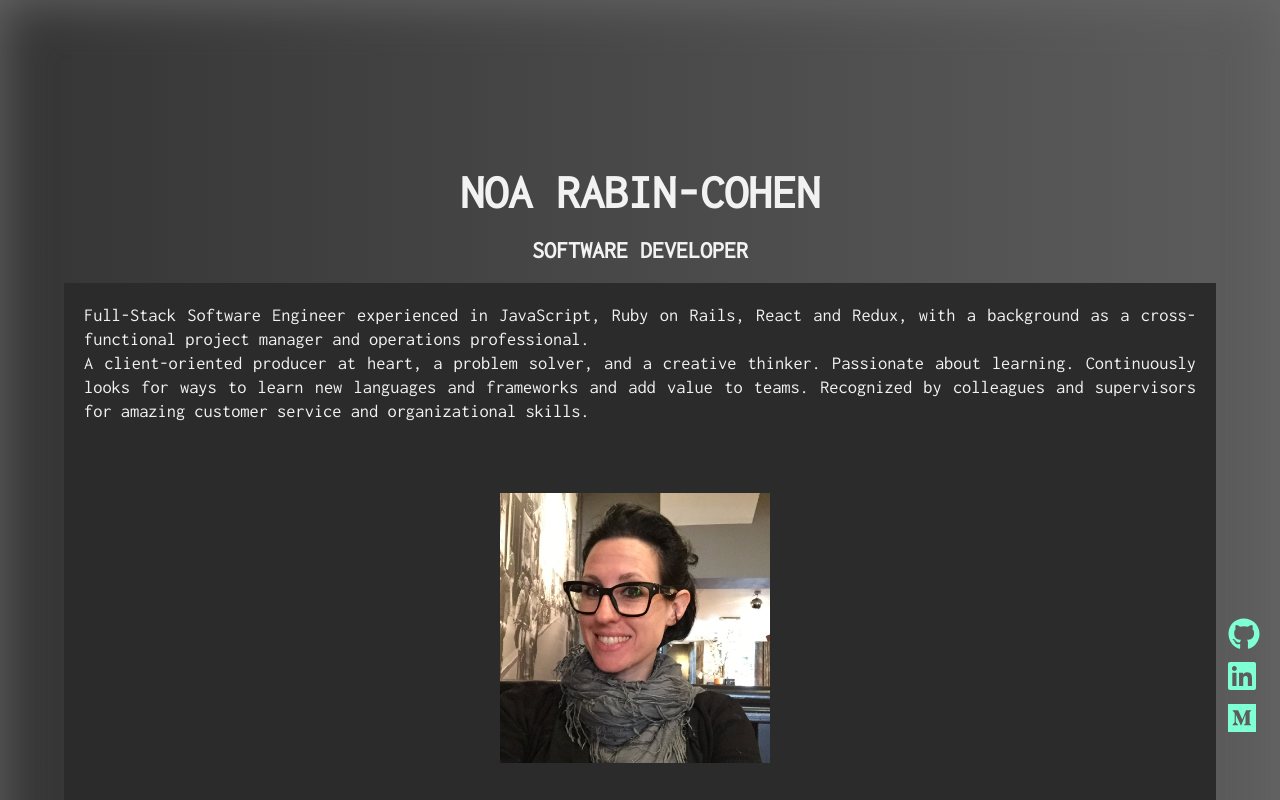
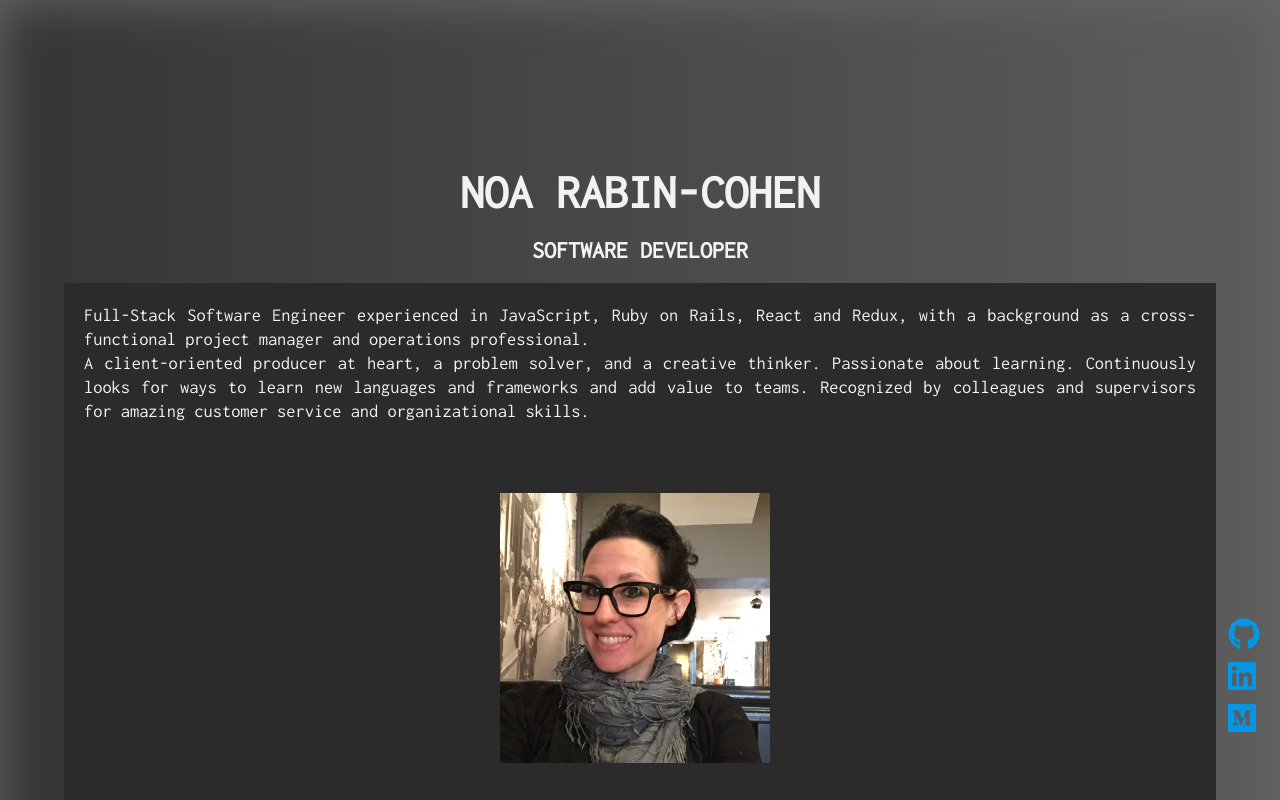
Before and after one commit to cohenoa33/portfolio, a React (Create React App) app: page / in a window 1280 px wide. Shown: the top 800 px of the page. Built offline with nearby package versions, Linux system fonts and the light colour scheme.

Commit message:
deleted uneeded files and cjhanged social links color

```diff
--- a/src/App.css
+++ b/src/App.css
@@ -47,8 +47,12 @@ ul#social-menu {
   list-style: none;
 }
 svg {
+  color: rgb(5, 151, 230);
+  margin-top: 10px;
+  border-radius: 5px;
+}
+svg:hover {
   color: aquamarine;
-  margin-top: 10px;
 }
 
 #about {
@@ -339,14 +343,6 @@ span.description {
   cursor: pointer;
 }
 
-/* i {
-  margin-left: 5px;
-}
-.contact-social {
-  margin-top: 20px;
-  font-size: 20px;
-} */
-
 @media only screen and (max-width: 760px),
   (min-device-width: 768px) and (max-device-width: 1024px) {
   .App {
--- a/src/components/Contact.js
+++ b/src/components/Contact.js
@@ -1,5 +1,4 @@
 import React from "react";
-import Social from "./Social";
 
 const Contact = ({ section }) => {
   let contact = (
@@ -17,9 +16,6 @@ const Contact = ({ section }) => {
           </a>
         </span>
         <br />
-        {/* <p className="contact-social">
-          <Social className="social-link" size="2x" color="white" />
-        </p> */}
       </div>
     </div>
   );
--- a/src/components/Social.js
+++ b/src/components/Social.js
@@ -10,35 +10,32 @@ export default function Social() {
   const size = "2x";
   const color = "#f2f2f2";
   return (
-    <>
+    <div>
       <ul id="social-menu">
+        <a href="https://github.com/cohenoa33" target="_blank" rel="noreferrer">
           <li className="social-menu">
-          <a
-            href="https://github.com/cohenoa33"
-            target="_blank"
-            rel="noreferrer"
-          >
             <FontAwesomeIcon icon={faGithub} size={size} color={color} />
+          </li>
         </a>
-        </li>
-        <li>
         <a
           href="https://www.linkedin.com/in/noa-rabin-cohen"
           target="_blank"
           rel="noreferrer"
         >
+          <li className="social-menu">
             <FontAwesomeIcon icon={faLinkedin} size={size} color={color} />
+          </li>
         </a>
-          <li></li>
         <a
           href="https://cohenoa33.medium.com/"
           target="_blank"
           rel="noreferrer"
         >
+          <li className="social-menu">
             <FontAwesomeIcon icon={faMedium} size={size} color={color} />
+          </li>
         </a>
-        </li>
       </ul>
-    </>
+    </div>
   );
 }
```
Also changed, not shown: src/components/Social copy.js (deleted, +0 -43 lines), 1 other file (tests, documents, lock files or other folders). Lines whose indentation alone changed are shown as unchanged.
